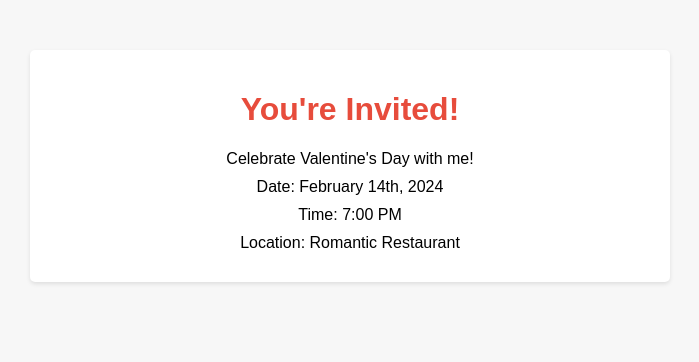
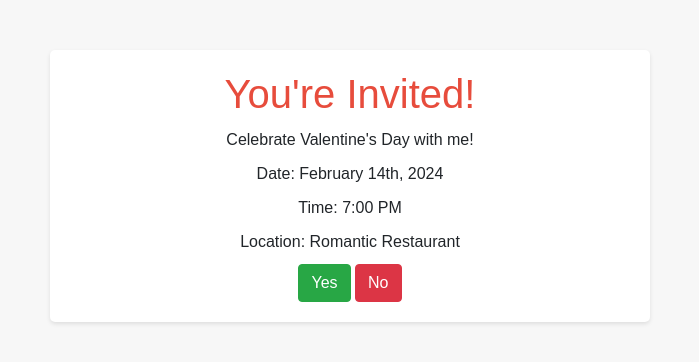
Before and after one commit to TheZincTZ/projectV, a plain HTML site: page index.html in a window 1280 px wide. Shown: the whole page, without its empty margins (290-989 px from the left). Drawn offline with nearby package versions, Linux system fonts and the light colour scheme.

Commit message:
bootstrap button

```diff
--- a/index.html
+++ b/index.html
@@ -5,6 +5,7 @@
     <meta charset="UTF-8">
     <meta name="viewport" content="width=device-width, initial-scale=1.0">
     <title>Valentine's Date Invite</title>
+    <link rel="stylesheet" href="https://stackpath.bootstrapcdn.com/bootstrap/4.5.2/css/bootstrap.min.css">
     <link rel="stylesheet" href="index.css">
 </head>
 
@@ -15,6 +16,8 @@
         <p>Date: February 14th, 2024</p>
         <p>Time: 7:00 PM</p>
         <p>Location: Romantic Restaurant</p>
+        <button class="btn btn-success">Yes</button>
+        <button class="btn btn-danger">No</button>
     </div>
 </body>
 
```
